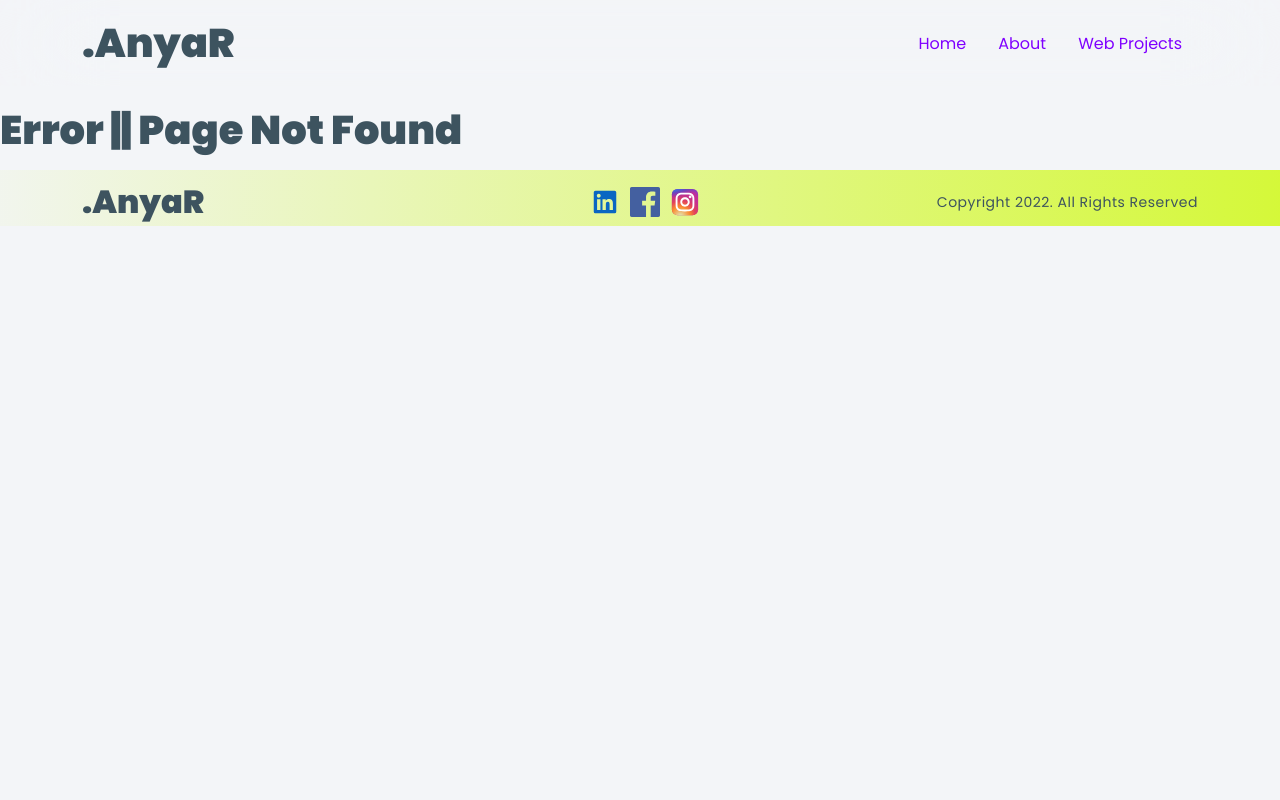
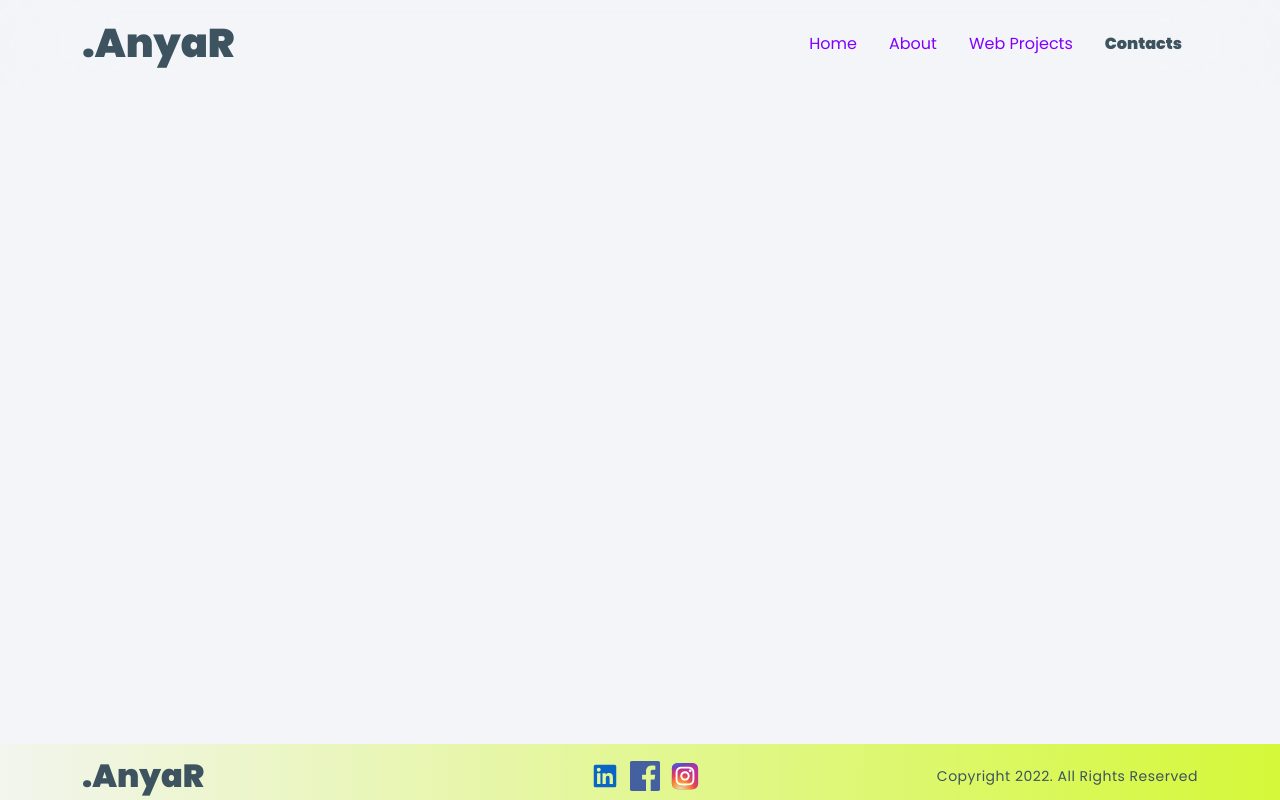
Before and after one commit to kalmipa21/My-Portfolio, a React (Create React App) app: page /contacts in a window 1280 px wide. Before the commit this address had no page. Built offline with nearby package versions, Linux system fonts and the light colour scheme.

Commit message:
fix footer margin

```diff
--- a/src/assets/css/footer.css
+++ b/src/assets/css/footer.css
@@ -1,12 +1,14 @@
 .footer {
-  margin-top: 10px;
+  margin-top: 30px;
   background: linear-gradient(
     90.21deg,
     rgb(243, 245, 248, 1) -5.91%,
     rgb(204, 249, 2) 130.58%
   );
-  left: 0px;
-  bottom: 0px;
+  position: absolute;
+  left: 0;
+  bottom: 0;
+  right: 0;
   width: 100%;
 }
 
--- a/src/assets/css/main.css
+++ b/src/assets/css/main.css
@@ -4,6 +4,7 @@
 }
 .paddingpages {
   margin-top: 100px;
+  margin-bottom: 60px;
 }
 
 html {
@@ -384,4 +385,7 @@ a:hover {
     font-size: 12px;
     font-weight: 600;
   }
+  .paddingpages {
+    margin-bottom: 120px;
+  }
 }
--- a/src/components/Footer.jsx
+++ b/src/components/Footer.jsx
@@ -7,11 +7,11 @@ export default function Footer() {
   return (
     <footer className="footer">
       <Container>
-        <Row className="align-items-center justify-content-evenly">
-          <Col size={12} sm={4} className="text-center text-sm-start mt-2">
+        <Row className="d-flex align-items-center justify-content-center">
+          <Col size="3" sm="4" className="text-center text-sm-start mt-2">
             <h2>.AnyaR</h2>
           </Col>
-          <Col size={12} sm={4} className="text-center mt-2">
+          <Col size="3" sm="4" className="text-center text-sm-center  mt-2">
             <div className="social-icon">
               <a href="https://www.linkedin.com/in/rifsapu/">
                 <img src={navIcon1} alt="Icon" />
@@ -24,7 +24,7 @@ export default function Footer() {
               </a>
             </div>
           </Col>
-          <Col size={12} sm={4} className="text-center text-sm-end mt-2">
+          <Col size="6" sm="4" className="text-center text-sm-end mt-2">
             <p>Copyright 2022. All Rights Reserved</p>
           </Col>
         </Row>
--- a/src/components/NavBar.jsx
+++ b/src/components/NavBar.jsx
@@ -36,12 +36,12 @@ export default function NavBar() {
             >
               Web Projects
             </NavLink>
-            {/* <NavLink
+            <NavLink
               to="/contacts"
               className={isActive("Contacts") ? "active mx-3" : "link mx-3"}
             >
               Contacts
-            </NavLink> */}
+            </NavLink>
           </Nav>
         </Navbar.Collapse>
       </Container>
--- a/src/routers/index.js
+++ b/src/routers/index.js
@@ -7,7 +7,7 @@ import {
 import Home from "../pages/Home";
 import Projects from "../pages/Projects";
 import About from "../pages/About";
-// import Contacts from "../pages/Contacts";
+import Contacts from "../pages/Contacts";
 import Error from "../pages/Error";
 import App from "../App.js";
 
@@ -17,7 +17,7 @@ export default createBrowserRouter(
       <Route path="/" element={<Home />} />
       <Route path="/about" element={<About />} />
       <Route path="/projects" element={<Projects />} />
-      {/* <Route path="/contacts" element={<Contacts />} /> */}
+      <Route path="/contacts" element={<Contacts />} />
       <Route path="/*" element={<Error />} />
     </Route>
   )
```
